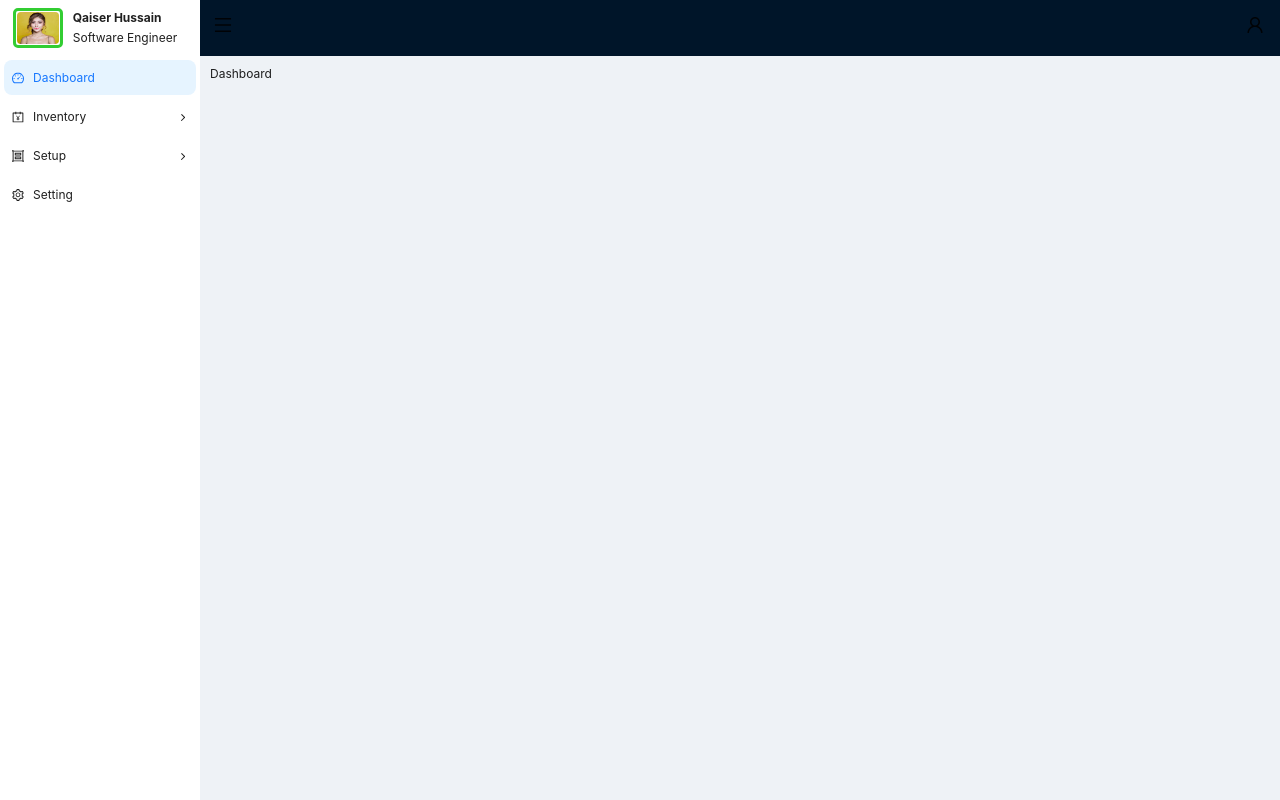
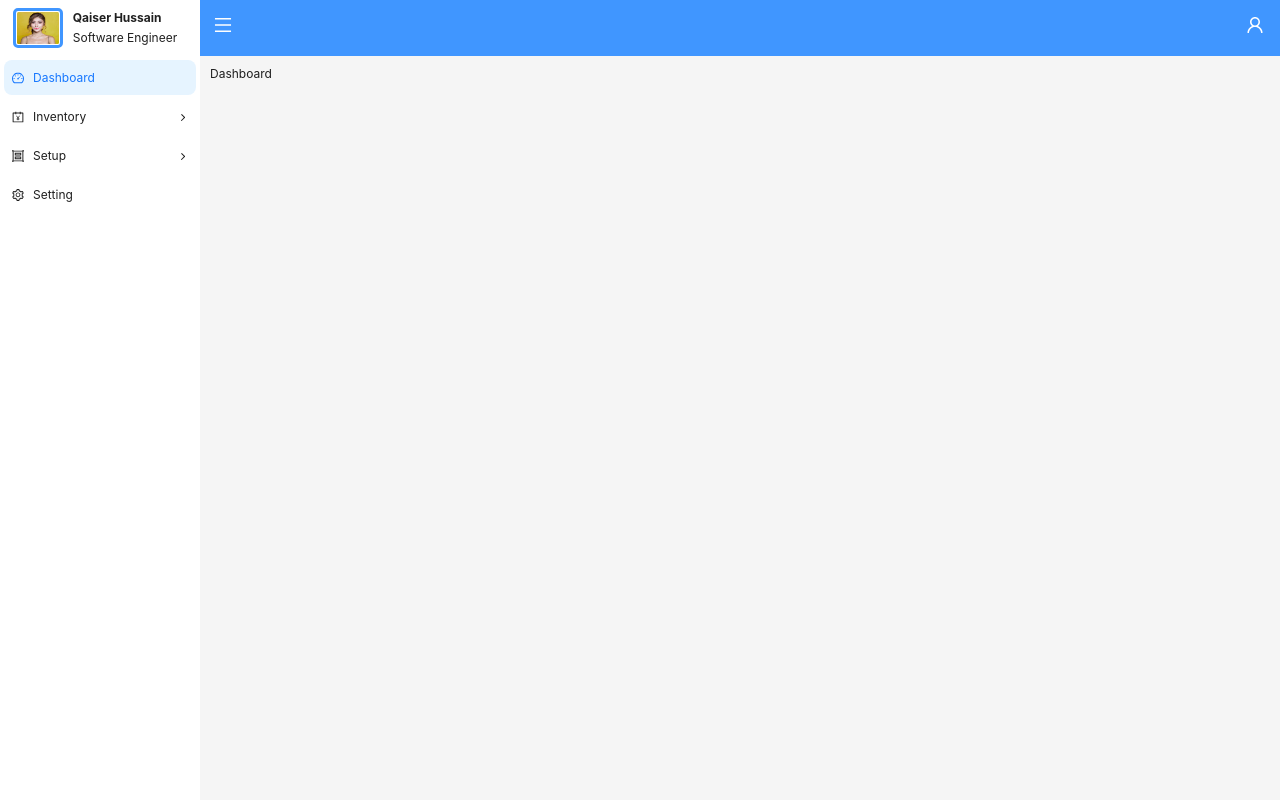
Before and after one commit to QAISER-HUSSAIN-01/restaurant, a React (Create React App) app: page /login in a window 1280 px wide. Both pictures are taken after typing "name@example.com", "Sample" into the empty fields and a click on the button "Login". Built offline with nearby package versions, Linux system fonts and the light colour scheme.

Commit message:
changes in theme

```diff
--- a/src/App.css
+++ b/src/App.css
@@ -6,7 +6,7 @@
 .content{
   padding: 10px;
   overflow-y: auto;
-  background-color: #EEF2F6;
+  /* background-color: #EEF2F6; */
   /* background: linear-gradient(
     to bottom,
     rgba(150, 150, 255, 0.856) 30%,
@@ -32,21 +32,23 @@
 .header-icon {
   font-size: 18px;
 }
-/* .logo-container {
-  line-height: 2;
-  text-align: center;
-} */
+.logo-container {
+ /* background-color:#e6f4ff; */
+ /* border-bottom: 1px solid lightgrey; */
+ /* box-shadow: 2px 2px 1px 1px #4096ff inset,-0px -2px 1px 1px #4096ff inset; */
+}
 .logo {
   height: 40px;
   width: 50px;
   border-radius: 5px;
-  border: 3px solid limegreen;
+  /* border: 3px solid #6aabfbae; */
+  border: 3px solid #4096ff;
   padding: 1px !important;
 }
 .logo img{
   height: 100%;
   width: 100%;
-  border-radius: 4px;
+  border-radius: 1.5px;
 }
 .logo-container{
   padding: 12px;
@@ -147,21 +149,33 @@
 .ant-form-item-custom-style {
   margin-bottom: 5px !important;
 }
-/* .ant-menu-item-selected {
-  background-color: blue !important;
-  color: white !important;
+/* .ant-menu-item-icon{
+  color: #28a745 !important;
+} */
+.ant-menu-item-selected {
+  /* background-color: #4096ff !important; */
+  background-color: #e6f4ff !important;
+  /* color: white !important; */
+  /* color: white !important; */
 }
 .ant-menu-submenu-selected * {
-  background-color: blue !important;
-  color: white !important;
-} */
+  /* background-color: #4096ff !important; */
+  background-color: #e6f4ff !important;
+  /* color: white !important; */
+  /* color: white !important; */
+}
 
 .login-container {
   border: 1px solid lightgrey;
   border-radius: 5px;
 }
 
+/* .bg-theme, .bg-theme * {
+  background-color: #4096ff !important;
+  color: white !important;
+} */
 /* utilites*/
+
 .bold{
   font-weight: bold;
 }
--- a/src/App.js
+++ b/src/App.js
@@ -13,7 +13,8 @@ function App() {
             algorithm: isDark ? [theme.darkAlgorithm,theme.compactAlgorithm] : [theme.defaultAlgorithm,theme.compactAlgorithm],
             components: {
               Layout: {
-                // headerBg: token.colorBgBase,
+                headerBg: '#4096ff',
+                headerColor:'white',
               },
               Table: {
                 // headerBg: isDark ? '' : token.colorBorderSecondary,
@@ -22,8 +23,10 @@ function App() {
               Card:{
                 // headerBg: isDark ? token.blue5 : token.blue4,
                 // colorTextHeading: isDark ? '' : 'white',
-                paddingLeft:'0px'
+                // paddingLeft:'0px',
+                // headerBg: '#6aabfbae'
               },
+
             },
           }}
         >
--- a/src/components/TableExports.jsx
+++ b/src/components/TableExports.jsx
@@ -21,7 +21,7 @@ const ExportTable = () => {
     doc.setFontSize(15);
 
     const title = lastSegment;
-    const headers = [columns.map((column) => column.title)];
+    const headers = [columns.map((column) => column.title == 'Action' ? '':column.title)];
 
     const tableData = data.map((item) =>
       columns.map((column) => item[column.dataIndex])
--- a/src/pages/setup/Category.jsx
+++ b/src/pages/setup/Category.jsx
@@ -60,22 +60,20 @@ export default function Category() {
       title: "Category Name",
       dataIndex: "Name",
       ...getColumnSearchProps("Name"),
-      ...sortString('Name')
+      ...sortString("Name"),
     },
     {
       key: "2",
       title: "Category Code",
       dataIndex: "ShortName",
       ...getColumnSearchProps("ShortName"),
-      ...sort('ShortName')
+      ...sort("ShortName"),
     },
     {
       key: "3",
       title: "Is Active",
       dataIndex: "Enabled",
-      render:(_,record)=>(
-        <Checkbox checked={record.Enabled} />
-      )
+      render: (_, record) => <Checkbox checked={record.Enabled} />,
     },
     {
       key: "4",
@@ -106,7 +104,7 @@ export default function Category() {
     {
       Id: "2",
       Name: "Maripur",
-      ShortName: '',
+      ShortName: "",
       HeadOffice: false,
       Enabled: true,
     },
@@ -134,11 +132,14 @@ export default function Category() {
     </>
   );
 
-  useEffect(()=>{setRows(tabledata)},[]);
+  // useEffect(() => {
+  //   setRows(tabledata);
+  // }, []);
 
   return (
     <>
       <FormComponent
+        title={"Add Category"}
         children={fields}
         handleSubmit={handleSubmit}
         form={form}
@@ -148,7 +149,7 @@ export default function Category() {
         // customAction={customAction}
       />
       <br />
-      <TableComponent columns={columns || []} rows={rows || []} />
-   </>
+      <TableComponent columns={columns || []} rows={rows || []} title={'Category List'} />
+    </>
   );
 }
--- a/src/pages/setup/Department.jsx
+++ b/src/pages/setup/Department.jsx
@@ -75,6 +75,7 @@ export default function Department() {
   return (
     <>
       <FormComponent
+      title={'Add Department'}
         children={fields}
         handleSubmit={handleSubmit}
         form={form}
@@ -83,7 +84,7 @@ export default function Department() {
         // customAction={customAction}
       />
       <br />
-      <TableComponent columns={columns || []} rows={rows || []} />
+      <TableComponent columns={columns || []} rows={rows || []} title={'Department List'} />
     </>
   );
 }
--- a/src/pages/setup/Item.jsx
+++ b/src/pages/setup/Item.jsx
@@ -136,6 +136,7 @@ export default function Item() {
   return (
     <>
       <FormComponent
+      title={'Add Item'}
         children={fields}
         handleSubmit={handleSubmit}
         form={form}
@@ -145,7 +146,7 @@ export default function Item() {
         // customAction={customAction}
       />
       <br />
-      <TableComponent columns={columns || []} rows={rows || []} />
+      <TableComponent columns={columns || []} rows={rows || []} title={'Item List'} />
     </>
   );
 }
--- a/src/pages/setup/Subcategory.jsx
+++ b/src/pages/setup/Subcategory.jsx
@@ -83,6 +83,7 @@ export default function Subcategory() {
   return (
     <>
       <FormComponent
+        title={"Add Subcategory"}
         children={fields}
         handleSubmit={handleSubmit}
         form={form}
@@ -92,7 +93,7 @@ export default function Subcategory() {
         // customAction={customAction}
       />
       <br />
-      <TableComponent columns={columns || []} rows={rows || []} />
+      <TableComponent columns={columns || []} rows={rows || []} title={'Subcategory List'} />
     </>
   );
 }
--- a/src/shared/Header.jsx
+++ b/src/shared/Header.jsx
@@ -34,8 +34,8 @@ export default function Header({ handleSidebar }) {
   ];
 
   return (
-    // h-30 line-h-3
-    <Layout.Header className="p-0 ant-layout-sider-light">
+    // h-30 line-h-3 ant-layout-sider-light
+    <Layout.Header className="p-0">
       {/* <Menu theme="light"> */}
       <Row justify={"space-between"}>
         <Col span={1} className="text-center">
--- a/src/shared/Sidebar.jsx
+++ b/src/shared/Sidebar.jsx
@@ -14,7 +14,7 @@ export default function Sidebar({ hide, setHide }) {
       onBreakpoint={(param) => setHide(param)}
       theme="light"
     >
-      <Col className={`flex justify-center align-center ${hide ? 'p-2' : 'p-2'}`}>
+      <Col className={`flex justify-center align-center ${hide ? 'p-2' : 'p-2'} logo-container`}>
         <Row gutter={[20, 0]}>
           <Col className="logo">
             <img src={logo} alt="logo" />
```
